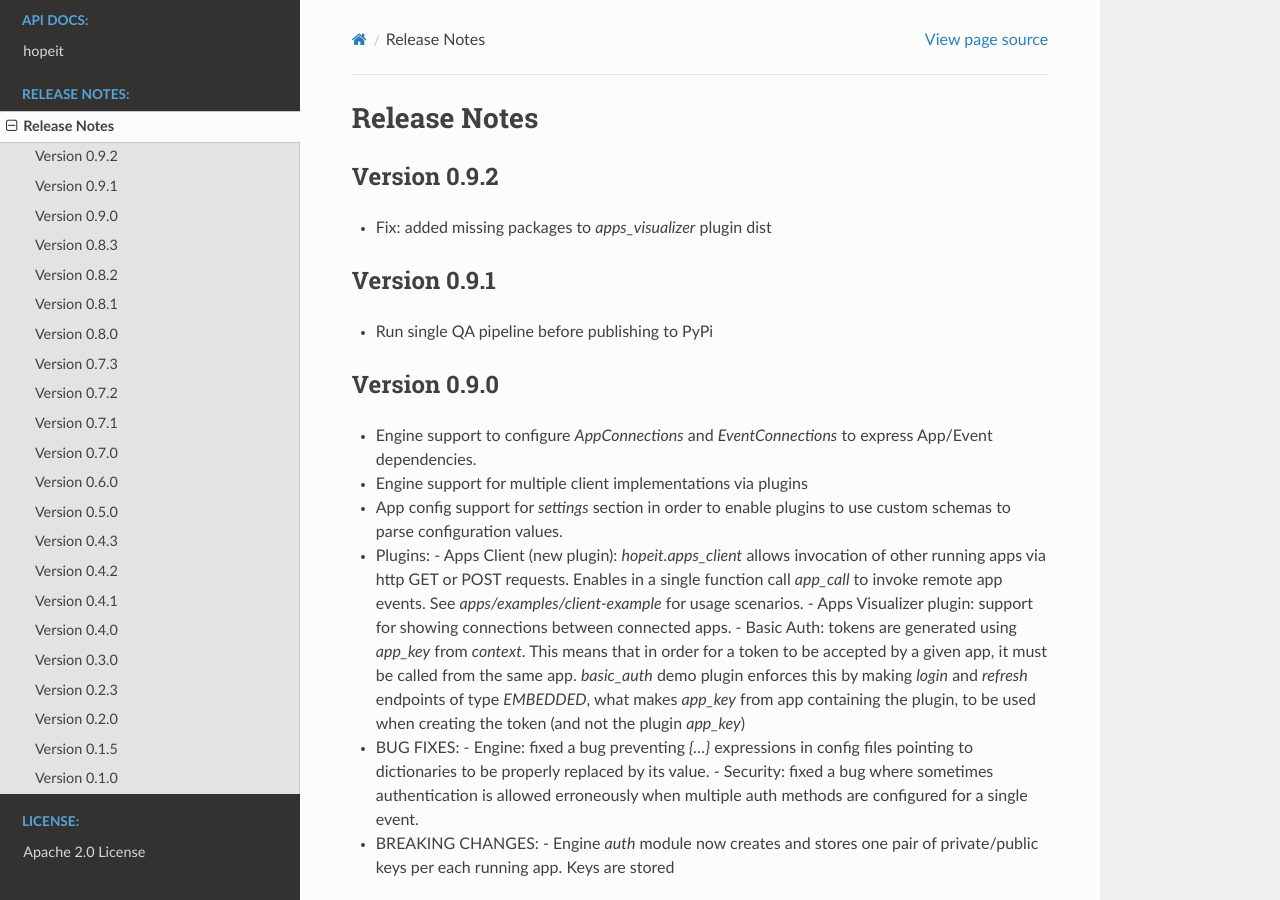
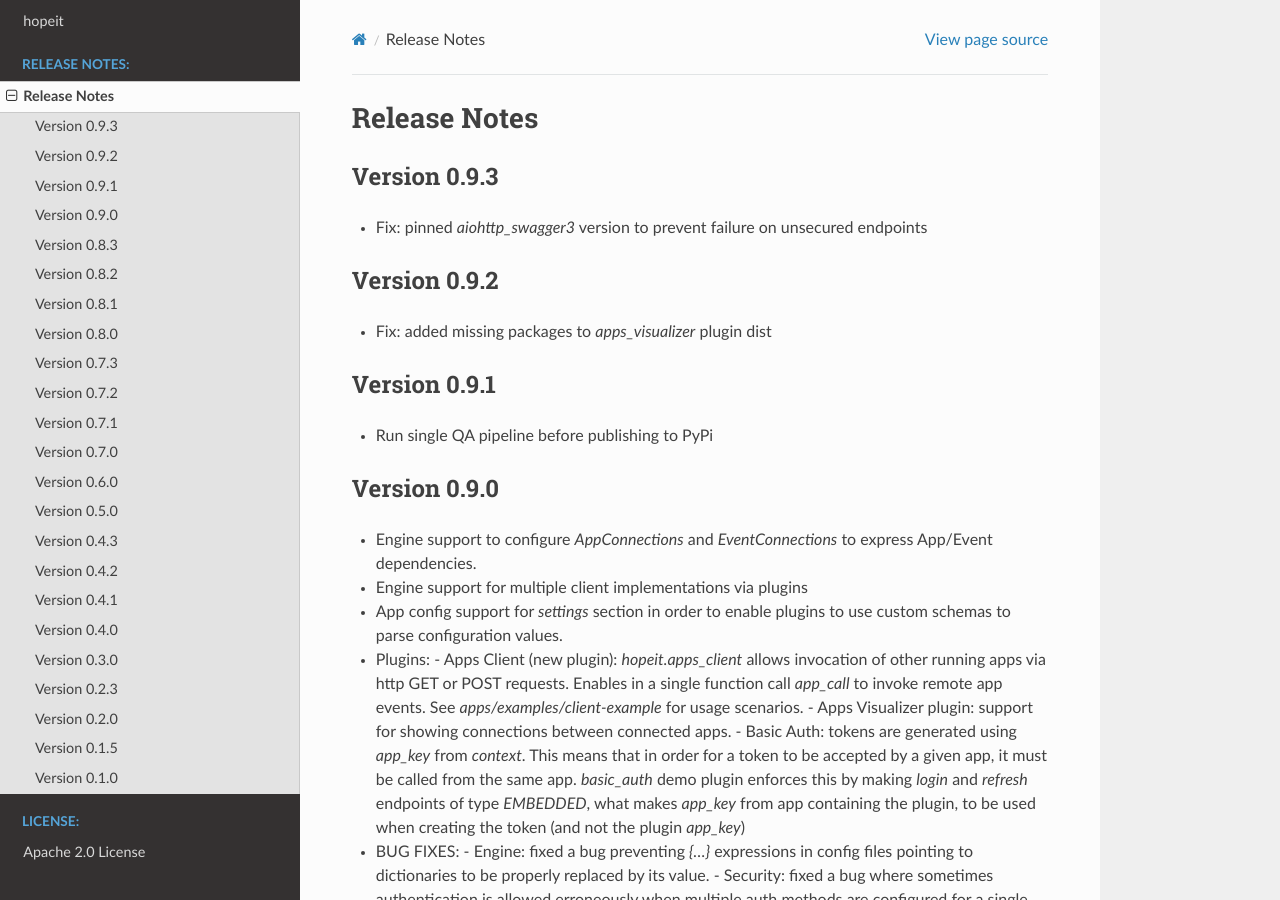
Before and after one commit to hopeit-git/hopeit.engine, a Sphinx documentation site: the page built from docs/source/release-notes.rst, in a window 1280 px wide and 900 px high. Built offline with Sphinx 7.4.7 and the Read the Docs theme 2.0.0, drawn with Linux system fonts in a browser that asks for light colours; pages that are not in the unit, such as notebooks, are missing from menus.

Commit message:
Pinned aiohttp_swagger3 version

```diff
--- a/docs/source/release-notes.rst
+++ b/docs/source/release-notes.rst
@@ -1,5 +1,10 @@
 Release Notes
 =============
+
+Version 0.9.3
+_____________
+- Fix: pinned `aiohttp_swagger3` version to prevent failure on unsecured endpoints
+
 
 Version 0.9.2
 _____________
--- a/engine/src/hopeit/server/version.py
+++ b/engine/src/hopeit/server/version.py
@@ -8,7 +8,7 @@
 import sys
 
 ENGINE_NAME = "hopeit.engine"
-ENGINE_VERSION = "0.9.2"
+ENGINE_VERSION = "0.9.3"
 
 # Major.Minor version to be used in App versions and Api endpoints for Apps/Plugins
 APPS_API_VERSION = '.'.join(ENGINE_VERSION.split('.')[0:2])
```
Also changed, not shown: 5 other files.
